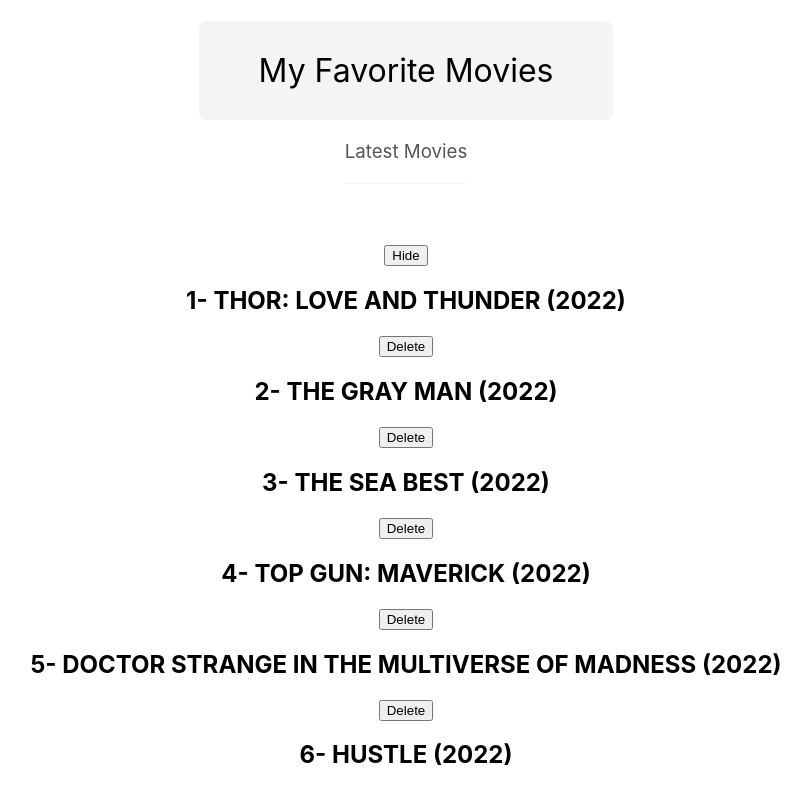
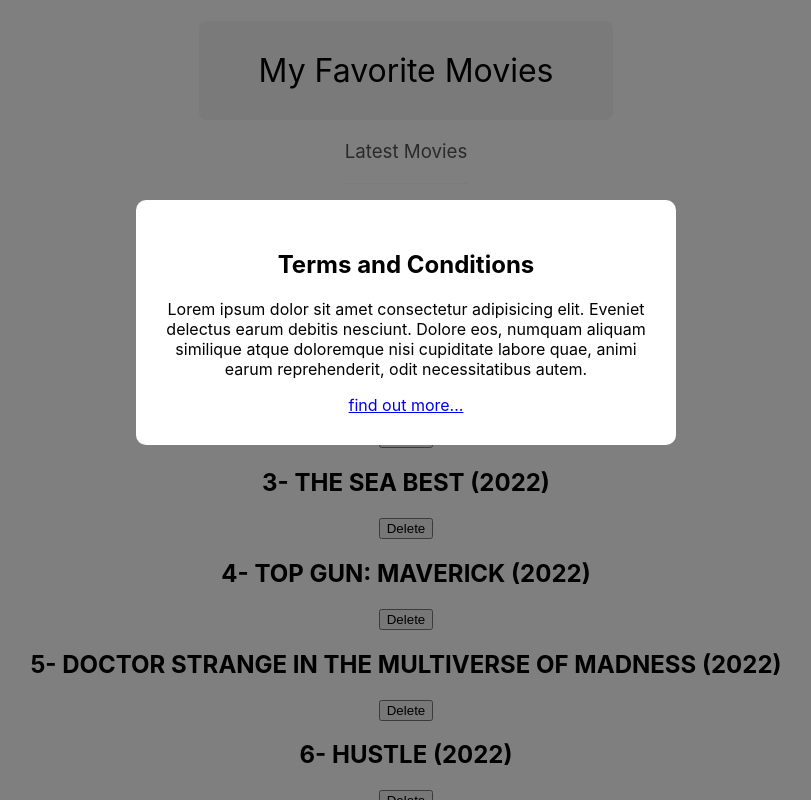
Before and after one commit to WeBeato/React-App, a React (Create React App) app: page / in a window 1280 px wide. Shown: the top 800 px of the page, without its empty margins (234-1045 px from the left). Built offline with nearby package versions, Linux system fonts and the light colour scheme; the HTML template or start-up script is replaced by a standard one.

Commit message:
use props children

```diff
--- a/src/App.js
+++ b/src/App.js
@@ -1,6 +1,7 @@
 import './App.css';
 import React, { useState } from 'react';
 import Title from './components/Title';
+import Modal from './components/Modal';
 
 function App() {
   const [showEvents, setShowEvents] = useState(true);
@@ -52,7 +53,16 @@
         ))
       }
 
-      <Title title="My Favorite Books" subtitle="Latest Books" />
+      {/* <Modal>
+        <h2>10% off Coupon code</h2>
+        <p>Use the Code WEBEATO</p>
+      </Modal> */}
+
+      <Modal>
+        <h2>Terms and Conditions</h2>
+        <p>Lorem ipsum dolor sit amet consectetur adipisicing elit. Eveniet delectus earum debitis nesciunt. Dolore eos, numquam aliquam similique atque doloremque nisi cupiditate labore quae, animi earum reprehenderit, odit necessitatibus autem.</p>
+        <a href="#">find out more...</a>
+      </Modal>
     </div>
   );
 }
--- /dev/null
+++ b/src/components/Modal.css
@@ -0,0 +1,16 @@
+.modal-backdrop {
+    position: fixed;
+    top: 0;
+    left: 0;
+    width: 100%;
+    height: 100%;
+    background: rgba(0, 0, 0, 0.5);
+}
+
+.modal {
+    padding: 30px;
+    max-width: 480px;
+    margin: 200px auto;
+    background: #fff;
+    border-radius: 10px;
+}
--- /dev/null
+++ b/src/components/Modal.js
@@ -0,0 +1,11 @@
+import './Modal.css';
+
+export default function Modal(props) {
+    return (
+        <div className="modal-backdrop">
+            <div className="modal">
+                {props.children}
+            </div>
+        </div>
+    )
+}
```
